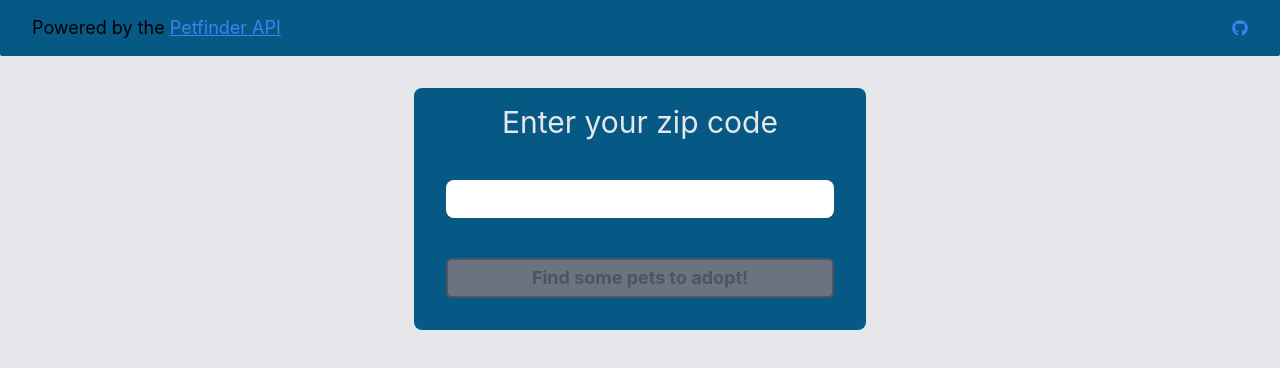
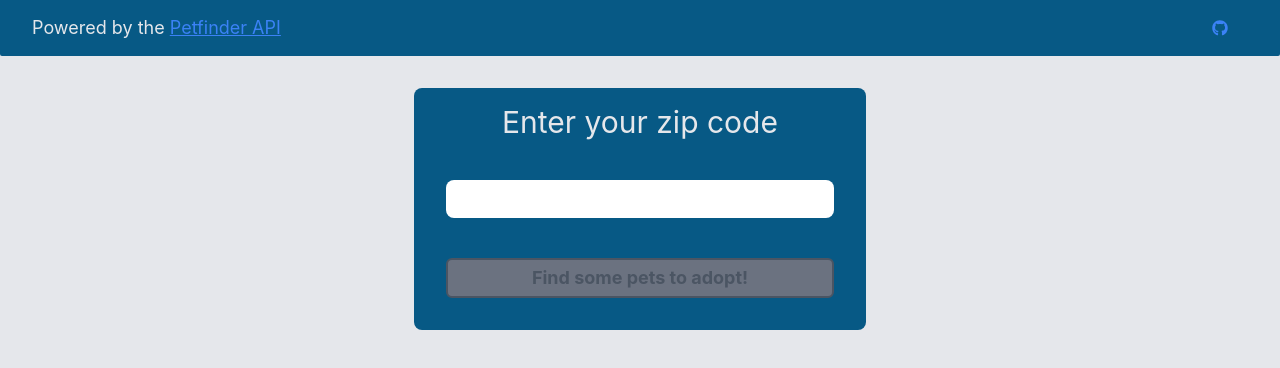
Before and after one commit to willwill96/petfinder-api-apps, a Next.js app in the folder webapps/dog-search/: page / in a window 1280 px wide. Shown: the top 368 px of the page. Built offline with nearby package versions, Linux system fonts and the light colour scheme.

Commit message:
feat: Add better defaults for text colors

```diff
--- a/webapps/dog-search/components/Header/Header.module.css
+++ b/webapps/dog-search/components/Header/Header.module.css
@@ -15,7 +15,3 @@
 .header-text {
     @apply @text-sm lg:@text-lg;
 }
-
-.github-icon {
-    @apply @w-6 lg:@w-8 @cursor-pointer @transition-transform hover:@scale-110;
-}
--- a/webapps/dog-search/components/Header/index.tsx
+++ b/webapps/dog-search/components/Header/index.tsx
@@ -1,6 +1,7 @@
 import styles from './Header.module.css'
 import { FontAwesomeIcon } from '@fortawesome/react-fontawesome'
 import { faGithub } from '@fortawesome/free-brands-svg-icons'
+import IconButton from '../IconButton'
 
 const Header = () => {
   return (
@@ -17,11 +18,9 @@ const Header = () => {
         target="_blank"
         rel="noreferrer"
       >
-        <FontAwesomeIcon
-          className={styles['github-icon']}
-          icon={faGithub}
-          title="View code on Github"
-        />
+        <IconButton>
+          <FontAwesomeIcon icon={faGithub} />
+        </IconButton>
       </a>
     </header>
   )
--- /dev/null
+++ b/webapps/dog-search/components/IconButton/IconButton.module.css
@@ -0,0 +1,4 @@
+.icon-button {
+    @apply @p-1 hover:@bg-gray-100/75 @rounded-full;
+    @apply @w-8 lg:@w-10 @transition-transform hover:@scale-110;
+}
--- /dev/null
+++ b/webapps/dog-search/components/IconButton/index.tsx
@@ -0,0 +1,7 @@
+import React from 'react'
+import styles from './IconButton.module.css'
+const IconButton = (props: { children: React.ReactChild }) => {
+  return <div className={styles['icon-button']}>{props.children}</div>
+}
+
+export default IconButton
--- a/webapps/dog-search/styles/globals.css
+++ b/webapps/dog-search/styles/globals.css
@@ -9,15 +9,17 @@ body,
   height: 100%;
   font-family: -apple-system, BlinkMacSystemFont, Segoe UI, Roboto, Oxygen,
     Ubuntu, Cantarell, Fira Sans, Droid Sans, Helvetica Neue, sans-serif;
-  @apply @bg-gray-200;
-}
-
-a {
-  color: inherit;
-  text-decoration: none;
-  @apply @text-blue-500 @underline;
+  @apply @bg-gray-200 @text-gray-200;
 }
 
 * {
   box-sizing: border-box;
 }
+
+input {
+  @apply @text-gray-900;
+}
+
+a {
+  @apply @text-blue-500 @underline;
+}
--- a/webapps/dog-search/tailwind.config.js
+++ b/webapps/dog-search/tailwind.config.js
@@ -1,7 +1,5 @@
 module.exports = {
     content: [
-      "./pages/**/*.module.css",
-      "./components/**/*.module.css",
       "./pages/**/*.{js,ts,jsx,tsx}",
       "./components/**/*.{js,ts,jsx,tsx}",
     ],
```
